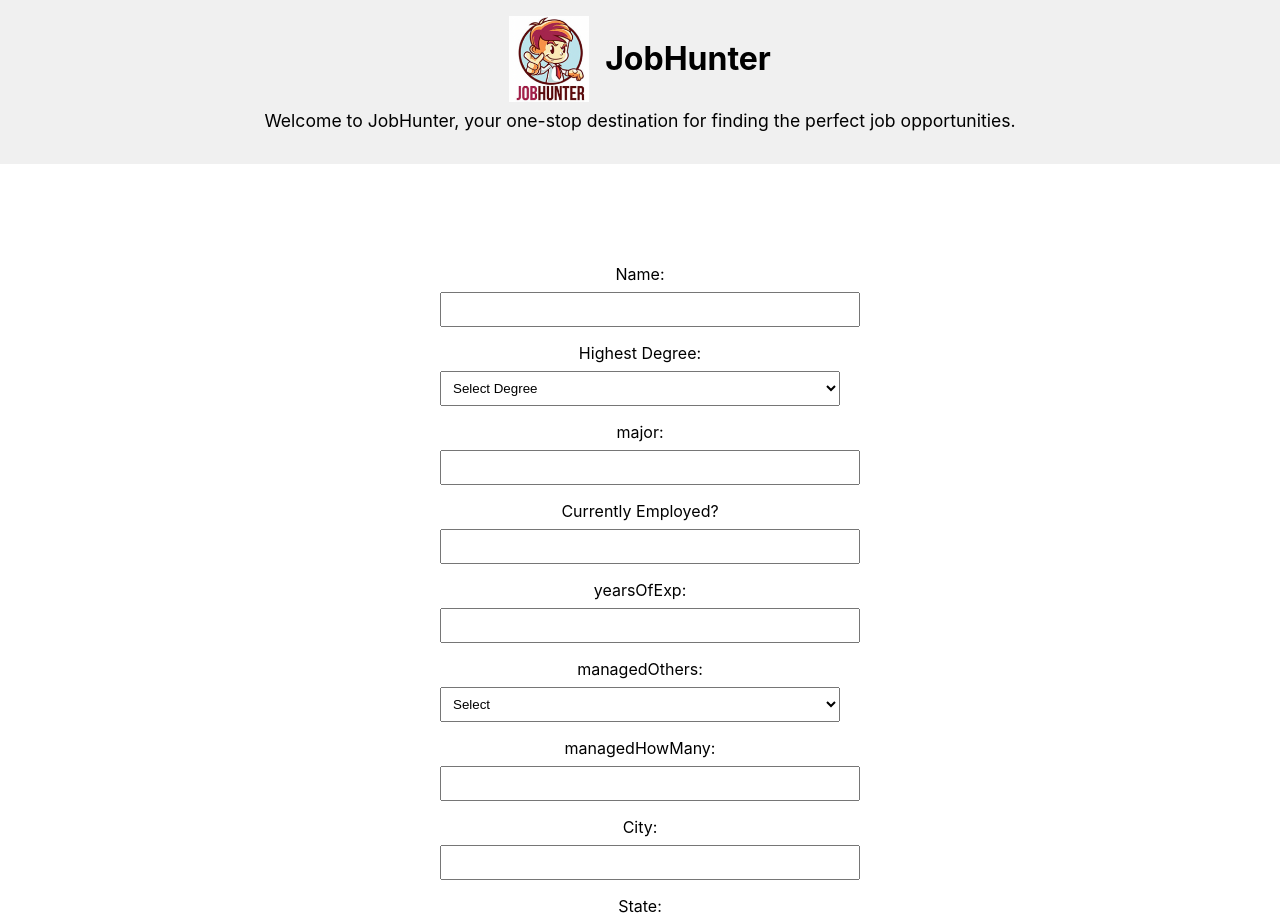
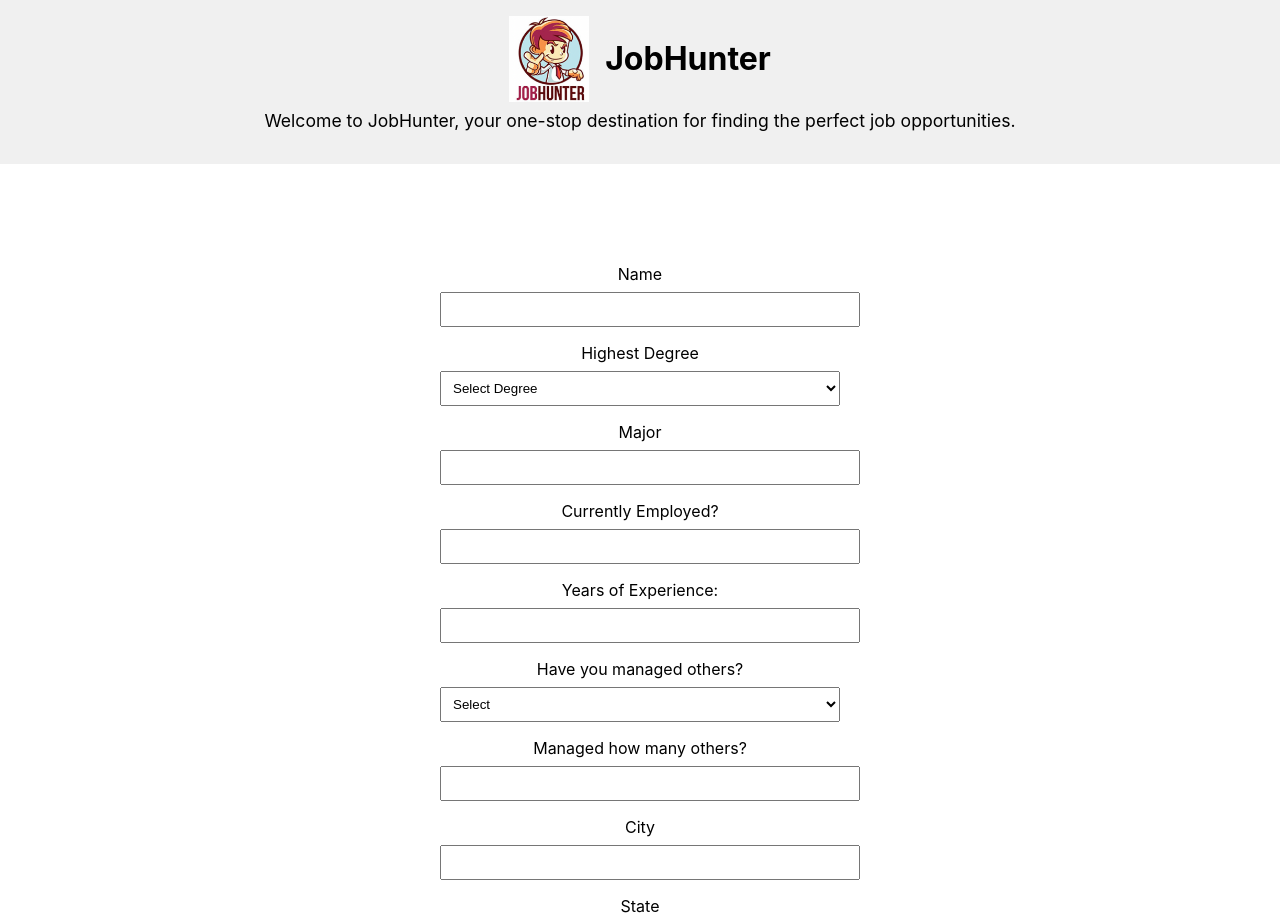
Before and after one commit to pi-sharan/JobHunter, a React (Create React App) app in the folder Frontend UI/job-hunter/: page / in a window 1280 px wide. Shown: the top 922 px of the page. Built offline with nearby package versions, Linux system fonts and the light colour scheme.

Commit message:
Pushing changes to frontend

```diff
--- a/Frontend UI/job-hunter/src/Components/UserInfo.jsx
+++ b/Frontend UI/job-hunter/src/Components/UserInfo.jsx
@@ -68,7 +68,7 @@ const Form = () => {
   return (
     <form onSubmit={handleSubmit} style={{ maxWidth: '400px', margin: 'auto' }}>
       <div style={{ marginBottom: '1rem' }}>
-        <label htmlFor="name" style={{ display: 'block', marginBottom: '0.5rem' }}>Name:</label>
+        <label htmlFor="name" style={{ display: 'block', marginBottom: '0.5rem' }}>Name</label>
         <input
           type="text"
           id="name"
@@ -79,7 +79,7 @@ const Form = () => {
         />
       </div>
       <div style={{ marginBottom: '1rem' }}>
-        <label htmlFor="degree" style={{ display: 'block', marginBottom: '0.5rem' }}>Highest Degree:</label>
+        <label htmlFor="degree" style={{ display: 'block', marginBottom: '0.5rem' }}>Highest Degree</label>
         <select
           id="degree"
           value={degree}
@@ -99,7 +99,7 @@ const Form = () => {
       </div>
 
       <div style={{ marginBottom: '1rem' }}>
-        <label htmlFor="major" style={{ display: 'block', marginBottom: '0.5rem' }}>major:</label>
+        <label htmlFor="major" style={{ display: 'block', marginBottom: '0.5rem' }}>Major</label>
         <input
           type="text"
           id="major"
@@ -124,9 +124,9 @@ const Form = () => {
       </div>
 
       <div style={{ marginBottom: '1rem' }}>
-        <label htmlFor="yearsOfExp" style={{ display: 'block', marginBottom: '0.5rem' }}>yearsOfExp:</label>
+        <label htmlFor="yearsOfExp" style={{ display: 'block', marginBottom: '0.5rem' }}>Years of Experience:</label>
         <input
-          type="number"
+          type="text"
           id="yearsOfExp"
           value={yearsOfExp}
           onChange={(e) => setYearsOfExp(e.target.value)}
@@ -136,7 +136,7 @@ const Form = () => {
       </div>
 
       <div style={{ marginBottom: '1rem' }}>
-        <label htmlFor="managedOthers" style={{ display: 'block', marginBottom: '0.5rem' }}>managedOthers:</label>
+        <label htmlFor="managedOthers" style={{ display: 'block', marginBottom: '0.5rem' }}>Have you managed others?</label>
         <select
           id="managedOthers"
           value={managedOthers}
@@ -151,9 +151,9 @@ const Form = () => {
       </div>
 
       <div style={{ marginBottom: '1rem' }}>
-        <label htmlFor="managedHowMany" style={{ display: 'block', marginBottom: '0.5rem' }}>managedHowMany:</label>
+        <label htmlFor="managedHowMany" style={{ display: 'block', marginBottom: '0.5rem' }}>Managed how many others?</label>
         <input
-          type="number"
+          type="text"
           id="managedHowMany"
           value={managedHowMany}
           onChange={(e) => setManagedHowMany(e.target.value)}
@@ -163,7 +163,7 @@ const Form = () => {
       </div>
 
       <div style={{ marginBottom: '1rem' }}>
-        <label htmlFor="City" style={{ display: 'block', marginBottom: '0.5rem' }}>City:</label>
+        <label htmlFor="City" style={{ display: 'block', marginBottom: '0.5rem' }}>City</label>
         <input
           type="text"
           id="City"
@@ -175,7 +175,7 @@ const Form = () => {
       </div>
 
       <div style={{ marginBottom: '1rem' }}>
-        <label htmlFor="State" style={{ display: 'block', marginBottom: '0.5rem' }}>State:</label>
+        <label htmlFor="State" style={{ display: 'block', marginBottom: '0.5rem' }}>State</label>
         <input
           type="text"
           id="State"
```
